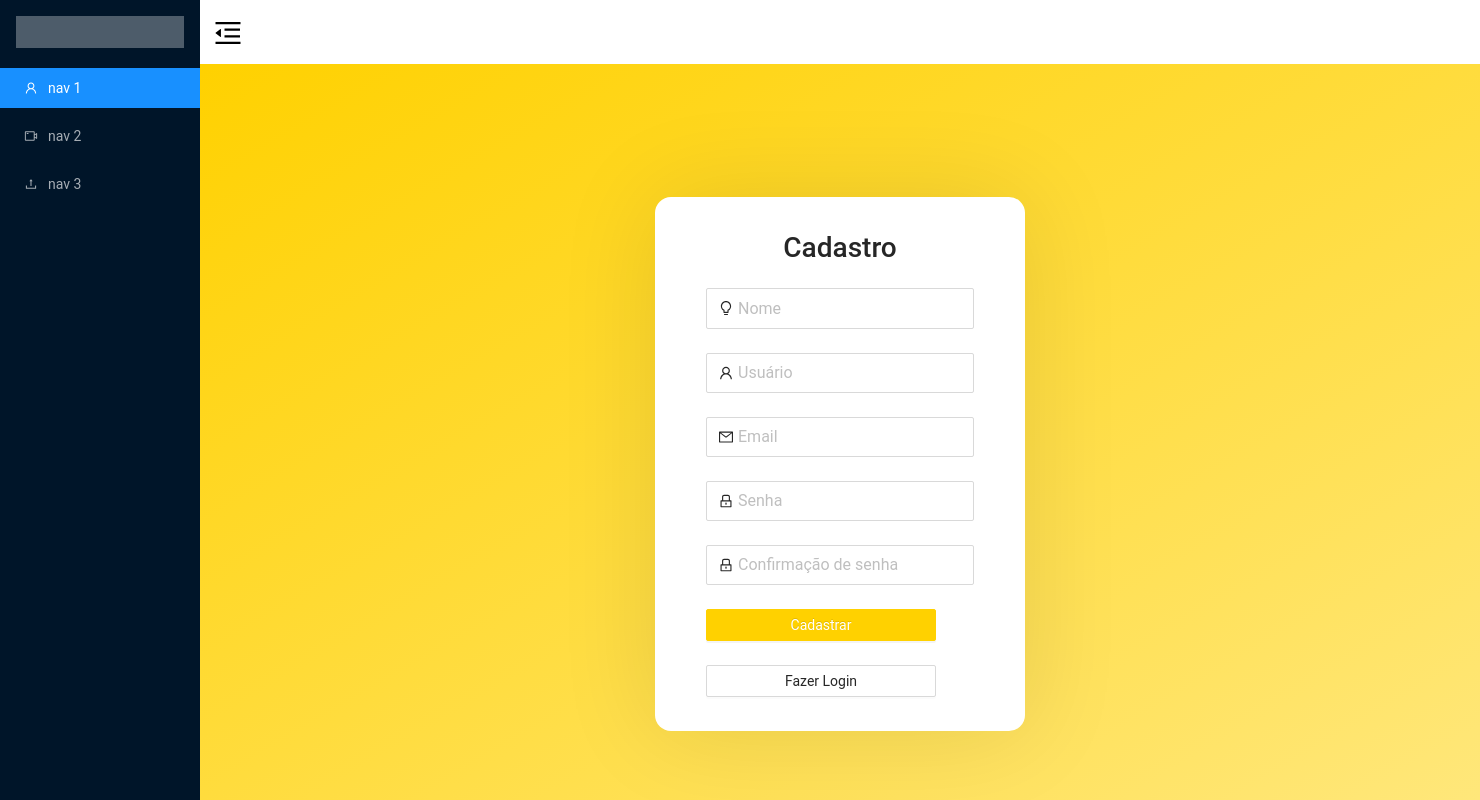
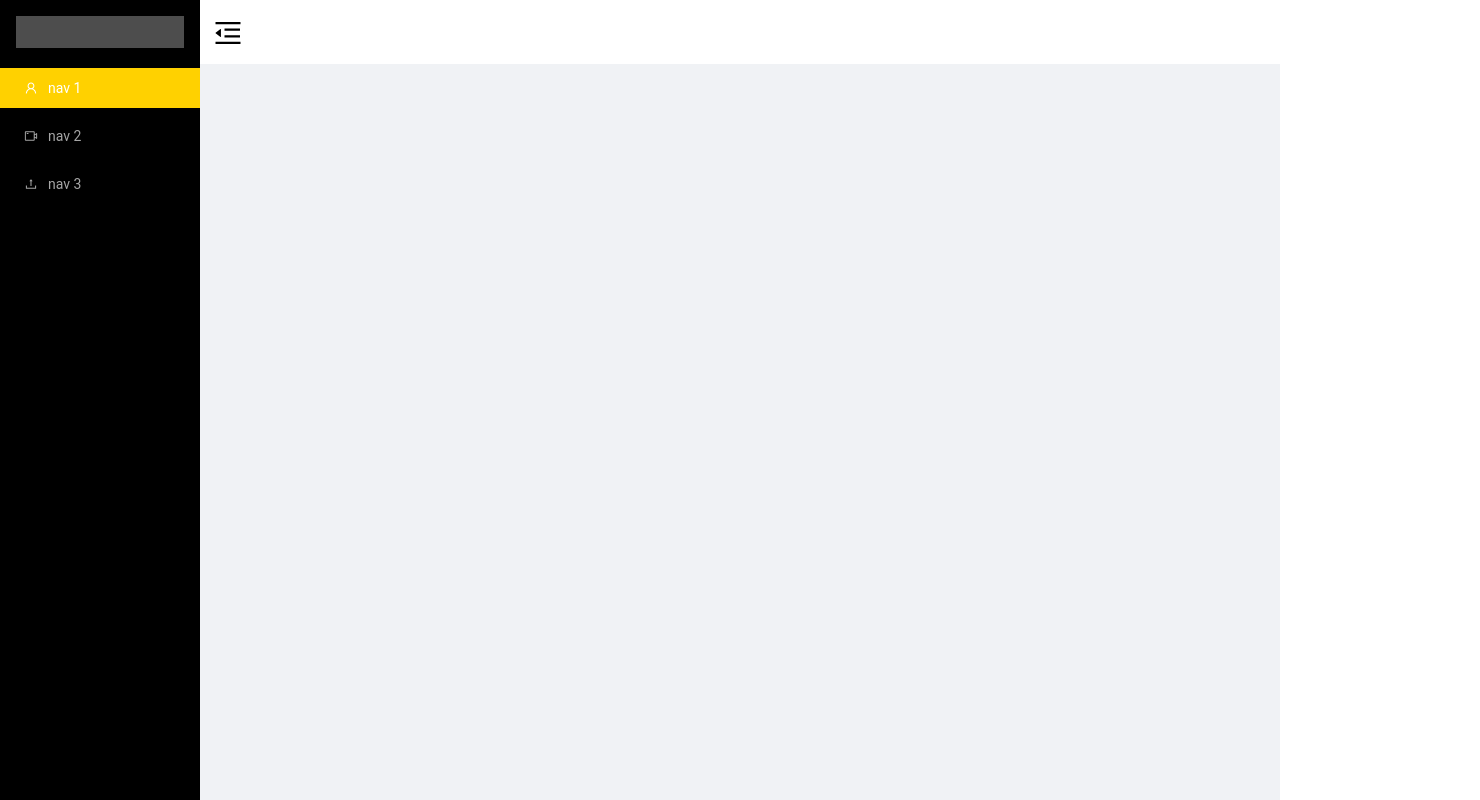
Before and after one commit to marconefaria/cpegram, a React (Create React App) app: page /nada in a window 1280 px wide. Shown: the top 800 px of the page, 1480 px wide, since content can reach past the window. Built offline with nearby package versions, Linux system fonts and the light colour scheme.

Commit message:
fix colors

```diff
--- a/src/App.jsx
+++ b/src/App.jsx
@@ -17,7 +17,7 @@ function App() {
               <Route exact path="/" component={Login} />
               <Route exact path="/cadastro" component={Register} />
               <Base>
-                <Route exact path="/nada" component={Register} />
+                <Route exact path="/nada"  />
               </Base>
             </Switch>
           </BrowserRouter>
--- a/src/globalStyle.js
+++ b/src/globalStyle.js
@@ -416,7 +416,17 @@ template {
     min-height: 10px;
 }
 
+.ant-layout-sider {
+  background: black;
+}
 
+.ant-menu.ant-menu-dark, .ant-menu-dark .ant-menu-sub, .ant-menu.ant-menu-dark .ant-menu-sub {
+    background: black;
+}
+
+.ant-menu-dark.ant-menu-dark:not(.ant-menu-horizontal) .ant-menu-item-selected {
+    background: #ffd100;
+}
 
 `;
 
```
